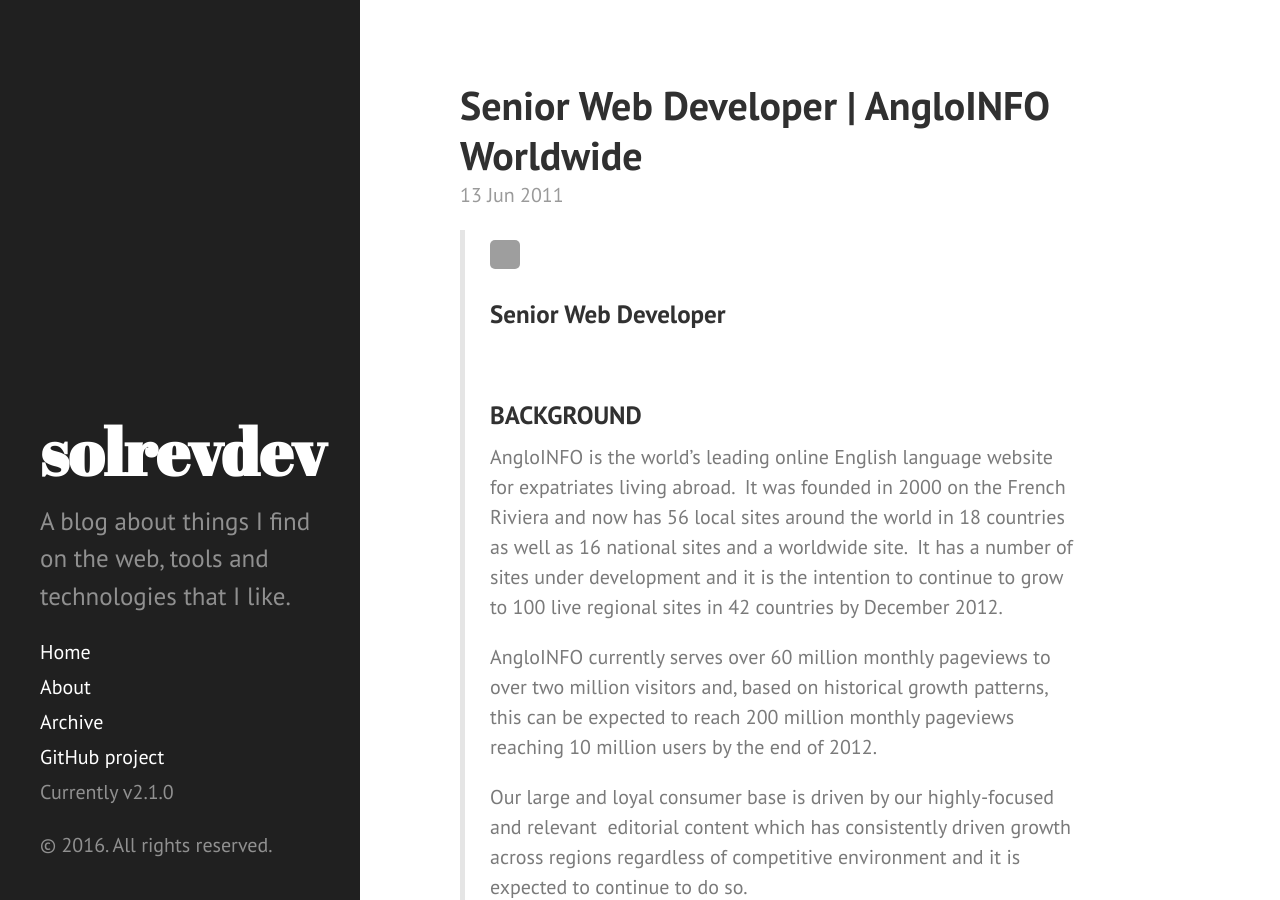
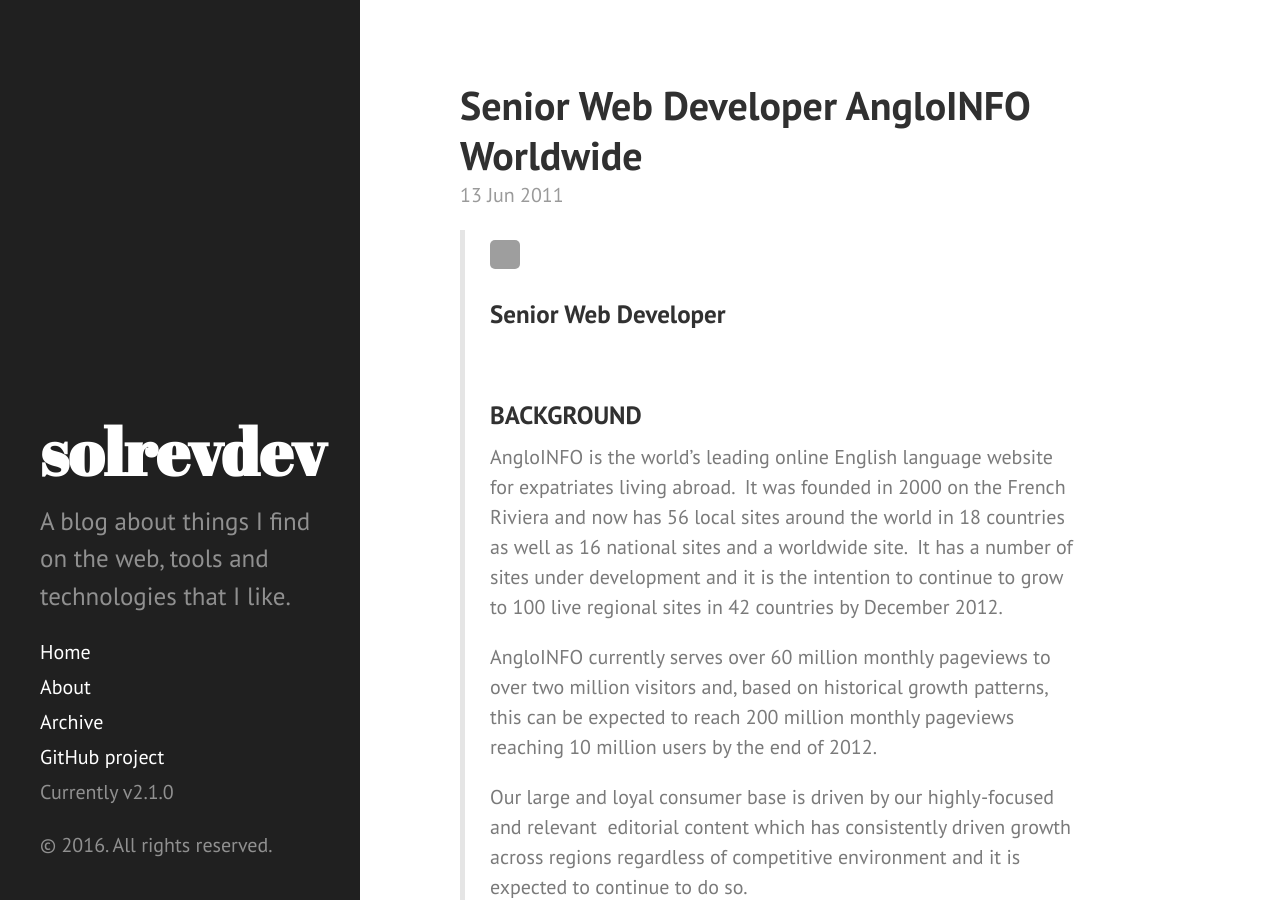
Before and after one commit to solrevdev/solrevdev.github.io, a Jekyll site: the page built from _posts/2011-06-13-senior-web-developer-angloinfo.html, in a window 1280 px wide and 900 px high. Built offline with Jekyll 4.4.1, drawn with Linux system fonts in a browser that asks for light colours; grey boxes are pictures that could not be loaded.

```diff
--- a/_posts/2011-06-13-senior-web-developer-angloinfo.html
+++ b/_posts/2011-06-13-senior-web-developer-angloinfo.html
@@ -1,6 +1,6 @@
 ---
 layout: post
-title: Senior Web Developer | AngloINFO Worldwide
+title: 'Senior Web Developer AngloINFO Worldwide'
 date: '2011-06-13T02:33:00.001+01:00'
 author: solrevdev
 tags:
```
